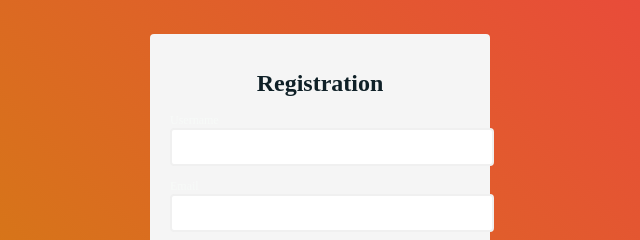
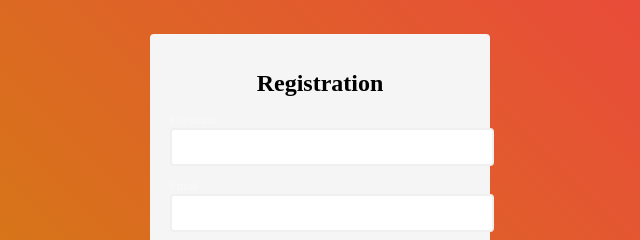
Before and after one commit to zakiashraf/F28WP-lab1, a plain HTML site: page week3/form.html in a window 1280 px wide. Shown: the part 289-529 px from the top of the page, 320-960 px from the left. Drawn offline with Linux system fonts and the light colour scheme.

Commit message:
Update style.css

```diff
--- a/week3/style.css
+++ b/week3/style.css
@@ -224,7 +224,7 @@ font-size: 12px;
 }
 /* Style for the form's heading: setting the text color and alignment */
 #form h1 {
-color: #0f2027; /* Dark text color for the heading */
+color: #000000; /* Dark text color for the heading */
 text-align: center; /* Center-align the heading */
 }
 /* Style for the form's button: padding, top margin, full width, text color,
```
